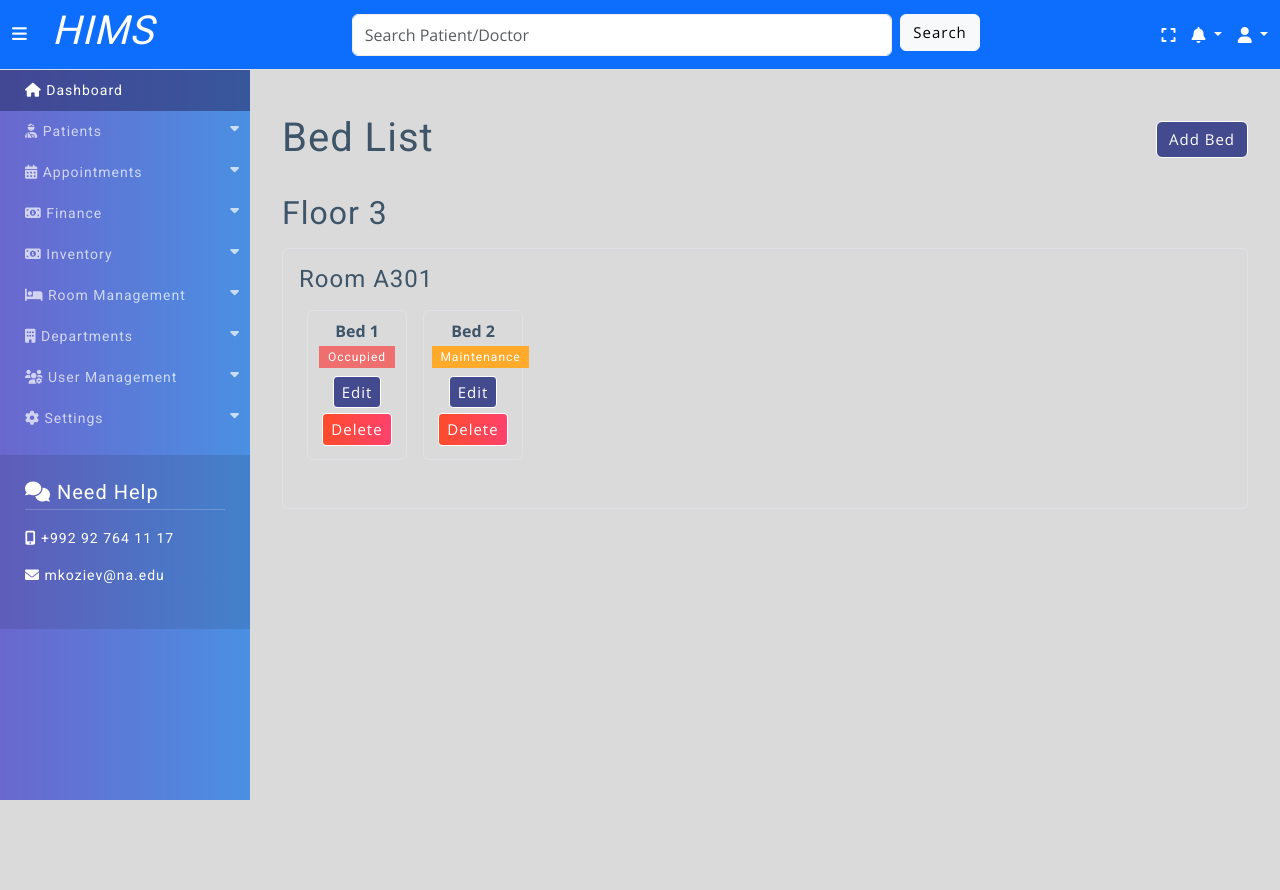
After one commit to irshod/HIMS, a Django app: page /departments/beds/ in a window 1280 px wide. The commit adds this page. Run offline with Django 5.2, Linux system fonts and the light colour scheme; a user stored in the database is signed in; data comes from the database, SQL or seed files in the repository; both versions use the stored data as it was after the commit; some libraries are stand-ins or nearby versions.

```diff
--- /dev/null
+++ b/departments/templates/beds/bed_list.html
@@ -0,0 +1,50 @@
+{% extends 'main/base.html' %}
+
+{% block title %}
+Bed List | HIMS
+{% endblock %}
+
+{% block content %}
+<div class="container mt-4">
+    <div class="d-flex justify-content-between align-items-center mb-4">
+        <h1>Bed List</h1>
+        <a href="{% url 'add_bed' %}" class="btn btn-primary">Add Bed</a>
+    </div>
+
+    {% for floor, rooms in beds_by_floor.items %}
+    <div class="mb-4">
+        <h2 class="mb-3">Floor {{ floor }}</h2>
+        <div class="border p-3 rounded">
+            {% for room, beds in rooms.items %}
+            <div class="mb-4">
+                <h4>Room {{ room.name }}</h4>
+                <div class="d-flex flex-wrap">
+                    {% for bed in beds %}
+                    <div class="border rounded p-2 m-2 text-center" style="width: 100px;">
+                        <strong>Bed {{ bed.bed_number }}</strong>
+                        <br>
+                        {% if bed.status == 'available' %}
+                            <span class="badge bg-success">Available</span>
+                        {% elif bed.status == 'occupied' %}
+                            <span class="badge bg-danger">Occupied</span>
+                        {% else %}
+                            <span class="badge bg-warning">Maintenance</span>
+                        {% endif %}
+                        <div class="mt-2">
+                            <a href="{% url 'edit_bed' bed.id %}" class="btn btn-sm btn-primary">Edit</a>
+                            <button type="button" class="btn btn-sm btn-danger btn-delete"
+                                    data-item-name="Bed {{ bed.bed_number }}"
+                                    data-url="{% url 'delete_bed' bed.id %}"
+                                    data-bs-toggle="modal"
+                                    data-bs-target="#deleteModal">Delete</button>
+                        </div>
+                    </div>
+                    {% endfor %}
+                </div>
+            </div>
+            {% endfor %}
+        </div>
+    </div>
+    {% endfor %}
+</div>
+{% endblock %}
--- a/departments/urls.py
+++ b/departments/urls.py
@@ -26,4 +26,22 @@ urlpatterns = [
     path('nurses/add/', views.add_nurse, name='add_nurse'),
     path('nurses/edit/<int:nurse_id>/', views.edit_nurse, name='edit_nurse'),
     path('nurses/view/<int:nurse_id>/', views.view_nurse, name='view_nurse'),
+
+    # Floors URLs
+    path('floors/', views.list_floor, name='list_floor'),
+    path('floors/add/', views.add_floor, name='add_floor'),
+    path('floors/edit/<int:floor_id>/', views.edit_floor, name='edit_floor'),
+    path('floors/delete/<int:floor_id>/', views.delete_floor, name='delete_floor'),
+
+    # Room Management
+    path('rooms/', views.list_room, name='list_room'),
+    path('rooms/add/', views.add_room, name='add_room'),
+    path('rooms/edit/<int:room_id>/', views.edit_room, name='edit_room'),
+    path('rooms/delete/<int:room_id>/', views.delete_room, name='delete_room'),
+
+    # Bed Manangement
+    path('beds/', views.list_bed, name='list_bed'),
+    path('beds/add/', views.add_bed, name='add_bed'),
+    path('beds/edit/<int:bed_id>/', views.edit_bed, name='edit_bed'),
+    path('beds/delete/<int:bed_id>/', views.delete_bed, name='delete_bed'),
 ]
--- a/departments/views.py
+++ b/departments/views.py
@@ -2,9 +2,11 @@ from django.shortcuts import render, redirect, get_object_or_404
 from django.contrib.auth.decorators import login_required
 from django.core.paginator import Paginator
 from django.contrib import messages
-from .models import Service, Department, DoctorProfile, NurseProfile, StaffAvailability
-from .forms import ServiceForm, DepartmentForm, DoctorProfileForm, NurseProfileForm
+from .models import Service, Department, DoctorProfile, NurseProfile, StaffAvailability, Floor, Room, Bed
+from .forms import ServiceForm, DepartmentForm, DoctorProfileForm, NurseProfileForm, FloorForm, RoomForm, BedForm
 from django.http import JsonResponse
+
+
 
 # Department Management
 @login_required
@@ -33,7 +35,6 @@ def view_department(request, department_id):
         'doctors_with_status': doctors_with_status
     })
 
-
 @login_required
 def add_department(request):
     if request.method == 'POST':
@@ -57,7 +58,6 @@ def add_department(request):
     else:
         form = DepartmentForm()
     return render(request, 'departments/department_add.html', {'form': form})
-
 
 @login_required
 def edit_department(request, department_id):
@@ -90,8 +90,6 @@ def edit_department(request, department_id):
     else:
         form = DepartmentForm(instance=department)
     return render(request, 'departments/department_edit.html', {'form': form, 'department': department})
-
-
 
 @login_required
 def delete_department(request, department_id):
@@ -146,8 +144,6 @@ def delete_service(request, service_id):
         return JsonResponse({"status": "success", "message": f"User '{service.name}' deleted successfully"})
     return JsonResponse({"status": "error", "message": "Invalid request"})
 
-
-
 @login_required
 def list_doctor(request):
     doctors = DoctorProfile.objects.select_related('user').prefetch_related('assigned_services')
@@ -155,7 +151,6 @@ def list_doctor(request):
     page_number = request.GET.get('page', 1)
     page_obj = paginator.get_page(page_number)
     return render(request, 'doctors/doctor_list.html', {'page_obj': page_obj})
-
 
 @login_required
 def add_doctor(request):
@@ -179,7 +174,6 @@ def add_doctor(request):
     else:
         form = DoctorProfileForm()
     return render(request, 'doctors/doctor_add.html', {'form': form, 'service_queryset': service_queryset})
-
 
 @login_required
 def edit_doctor(request, doctor_id):
@@ -213,17 +207,12 @@ def edit_doctor(request, doctor_id):
         'doctor': doctor
     })
 
-
-
-
-
 @login_required
 def view_doctor(request, doctor_id):
     doctor = get_object_or_404(DoctorProfile, id=doctor_id)
     return render(request, 'doctors/doctor_view.html', {'doctor': doctor})
 
 # Nurse Management
-
 @login_required
 def list_nurse(request):
     nurses = NurseProfile.objects.all()
@@ -249,7 +238,6 @@ def add_nurse(request):
         form = NurseProfileForm()
     return render(request, 'nurses/nurse_add.html', {'form': form, 'service_queryset': service_queryset})
 
-
 @login_required
 def edit_nurse(request, nurse_id):
     nurse = get_object_or_404(NurseProfile, id=nurse_id)
@@ -268,8 +256,162 @@ def edit_nurse(request, nurse_id):
         form = NurseProfileForm(instance=nurse)
     return render(request, 'nurses/nurse_edit.html', {'form': form, 'service_queryset': service_queryset, 'nurse': nurse})
 
-
 @login_required
 def view_nurse(request, nurse_id):
     nurse = get_object_or_404(NurseProfile, id=nurse_id)
     return render(request, 'nurses/nurse_view.html', {'nurse': nurse})
+
+@login_required
+def list_floor(request):
+    floors = Floor.objects.all()
+    return render(request, 'beds/floor_list.html', {'floors': floors})
+
+@login_required
+def add_floor(request):
+    if request.method == 'POST':
+        form = FloorForm(request.POST)
+        if form.is_valid():
+            form.save()
+            messages.success(request, "Floor added successfully.")
+            return redirect('list_floor')
+        else:
+            messages.error(request, "There was an error adding the floor.")
+    else:
+        form = FloorForm()
+    return render(request, 'beds/floor_form.html', {'form': form})
+
+@login_required
+def edit_floor(request, floor_id):
+    floor = get_object_or_404(Floor, id=floor_id)
+    if request.method == 'POST':
+        form = FloorForm(request.POST, instance=floor)
+        if form.is_valid():
+            form.save()
+            messages.success(request, "Floor updated successfully.")
+            return redirect('list_floor')
+        else:
+            messages.error(request, "There was an error updating the floor.")
+    else:
+        form = FloorForm(instance=floor)
+    return render(request, 'beds/floor_edit.html', {'form': form, 'floor': floor})
+
+@login_required
+def delete_floor(request, floor_id):
+    floor = get_object_or_404(Floor, id=floor_id)
+    if request.method == 'POST':
+        if floor.rooms.exists():
+            messages.error(request, "Cannot delete floor with assigned rooms.")
+        else:
+            floor.delete()
+            messages.success(request, "Floor deleted successfully.")
+        return redirect('list_floor')
+    return render(request, 'beds/floor_delete.html', {'floor': floor})
+
+
+# Room Views
+@login_required
+def list_room(request):
+    # Group rooms by floors for better organization
+    rooms_by_floor = {}
+    for room in Room.objects.select_related('floor').prefetch_related('beds'):
+        floor_number = room.floor.floor_number
+        if floor_number not in rooms_by_floor:
+            rooms_by_floor[floor_number] = []
+        rooms_by_floor[floor_number].append(room)
+    return render(request, 'beds/room_list.html', {'rooms_by_floor': rooms_by_floor})
+
+@login_required
+def add_room(request):
+    if request.method == 'POST':
+        form = RoomForm(request.POST)
+        if form.is_valid():
+            form.save()
+            messages.success(request, "Room added successfully.")
+            return redirect('list_room')
+        else:
+            messages.error(request, "There was an error adding the room.")
+    else:
+        form = RoomForm()
+    return render(request, 'beds/room_form.html', {'form': form})
+
+@login_required
+def edit_room(request, room_id):
+    room = get_object_or_404(Room, id=room_id)
+    if request.method == 'POST':
+        form = RoomForm(request.POST, instance=room)
+        if form.is_valid():
+            form.save()
+            messages.success(request, "Room updated successfully.")
+            return redirect('list_room')
+        else:
+            messages.error(request, "There was an error updating the room.")
+    else:
+        form = RoomForm(instance=room)
+    return render(request, 'beds/room_form.html', {'form': form, 'room': room})
+
+@login_required
+def delete_room(request, room_id):
+    room = get_object_or_404(Room, id=room_id)
+    if request.method == 'POST':
+        room.delete()
+        messages.success(request, "Room deleted successfully.")
+        return redirect('list_room')
+    return render(request, 'beds/room_delete.html', {'room': room})  # Use a separate delete confirmation template
+
+# Bed Views
+@login_required
+def list_bed(request):
+    beds = Bed.objects.select_related('room__floor').all()
+    beds_by_floor = {}
+
+    for bed in beds:
+        floor_number = bed.room.floor.floor_number
+        room_name = bed.room
+
+        if floor_number not in beds_by_floor:
+            beds_by_floor[floor_number] = {}
+
+        if room_name not in beds_by_floor[floor_number]:
+            beds_by_floor[floor_number][room_name] = []
+
+        beds_by_floor[floor_number][room_name].append(bed)
+
+    return render(request, 'beds/bed_list.html', {'beds_by_floor': beds_by_floor})
+
+@login_required
+def add_bed(request):
+    if request.method == 'POST':
+        form = BedForm(request.POST)
+        if form.is_valid():
+            form.save()
+            messages.success(request, "Bed added successfully.")
+            return redirect('list_bed')
+        else:
+            messages.error(request, "There was an error adding the bed.")
+    else:
+        form = BedForm()
+    return render(request, 'beds/bed_form.html', {'form': form})
+
+@login_required
+def edit_bed(request, bed_id):
+    bed = get_object_or_404(Bed, id=bed_id)
+    if request.method == 'POST':
+        form = BedForm(request.POST, instance=bed)
+        if form.is_valid():
+            form.save()
+            messages.success(request, "Bed updated successfully.")
+            return redirect('list_bed')
+        else:
+            messages.error(request, "There was an error updating the bed.")
+    else:
+        form = BedForm(instance=bed)
+    return render(request, 'beds/bed_form.html', {'form': form, 'bed': bed})
+
+@login_required
+def delete_bed(request, bed_id):
+    bed = get_object_or_404(Bed, id=bed_id)
+    if request.method == 'POST':
+        bed.delete()
+        messages.success(request, "Bed deleted successfully.")
+        return redirect('list_bed')
+    return render(request, 'beds/bed_delete.html', {'bed': bed})
--- a/main/templates/main/sidebar.html
+++ b/main/templates/main/sidebar.html
@@ -83,13 +83,13 @@
       </a>
       <ul class="collapse list-unstyled" id="nav-rooms">
         <li>
-          <a href="add-room.html"><span class="fas fa-plus-circle"></span> Add Room Allotment</a>
+          <a href="{% url 'list_room' %}"><span class="fas fa-list"></span> All Rooms</a>
         </li>
         <li>
-          <a href="rooms.html"><span class="fas fa-list"></span> All Rooms</a>
+          <a href="{% url 'list_floor' %}"><span class="fas fa-plus-circle"></span>Floors</a>
         </li>
         <li>
-          <a href="edit-room.html"><span class="fas fa-edit"></span> Edit Room Allotment</a>
+          <a href="{% url 'list_bed' %}"><span class="fas fa-edit"></span> Beds</a>
         </li>
       </ul>
     </li>
```
Also changed, not shown: departments/forms.py (+66 -1 lines), departments/models.py (+54 -0 lines), departments/templates/beds/bed_form.html (added, +17 -0 lines), departments/templates/beds/floor_form.html (added, +17 -0 lines), departments/templates/beds/floor_list.html (added, +39 -0 lines), departments/templates/beds/floor_view.html (added, +22 -0 lines), departments/templates/beds/room_form.html (added, +13 -0 lines), departments/templates/beds/room_list.html (added, +54 -0 lines), db.sqlite3, departments/migrations/0009_floor_room_bed.py (added).
